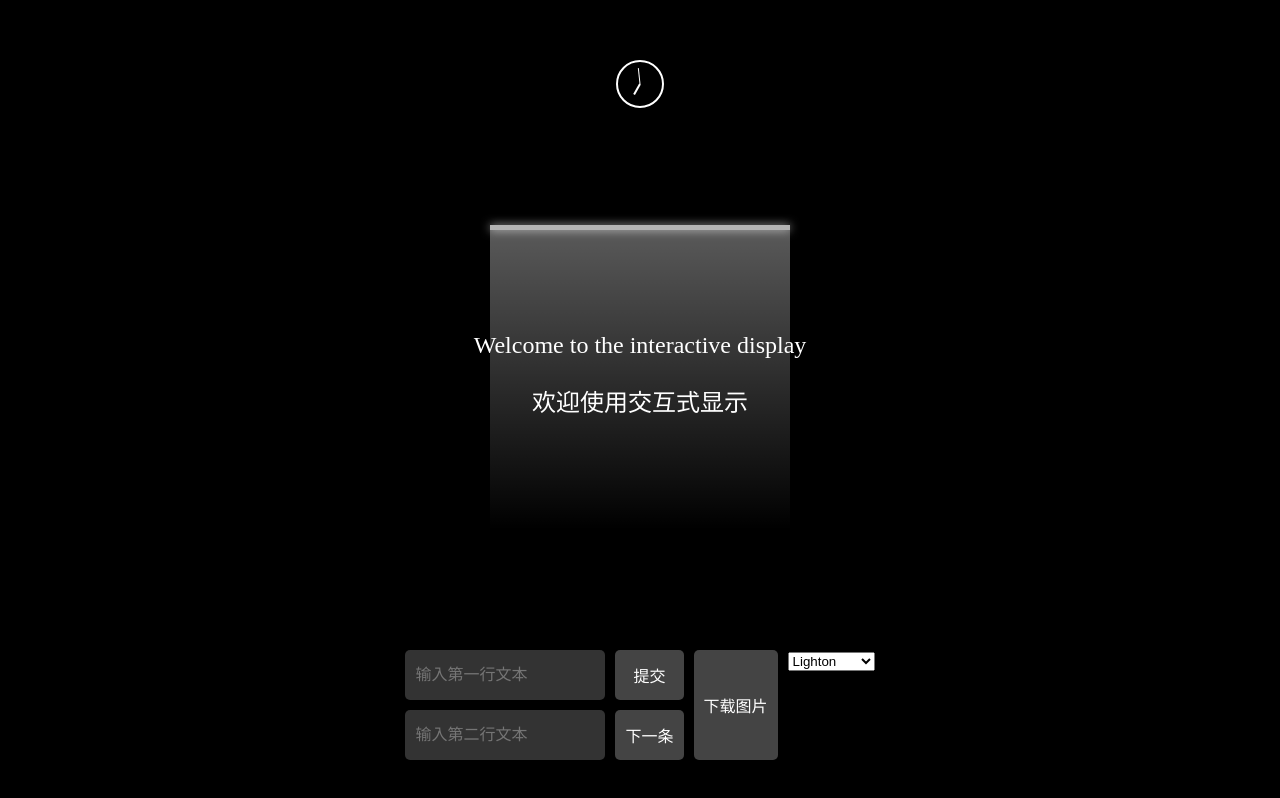
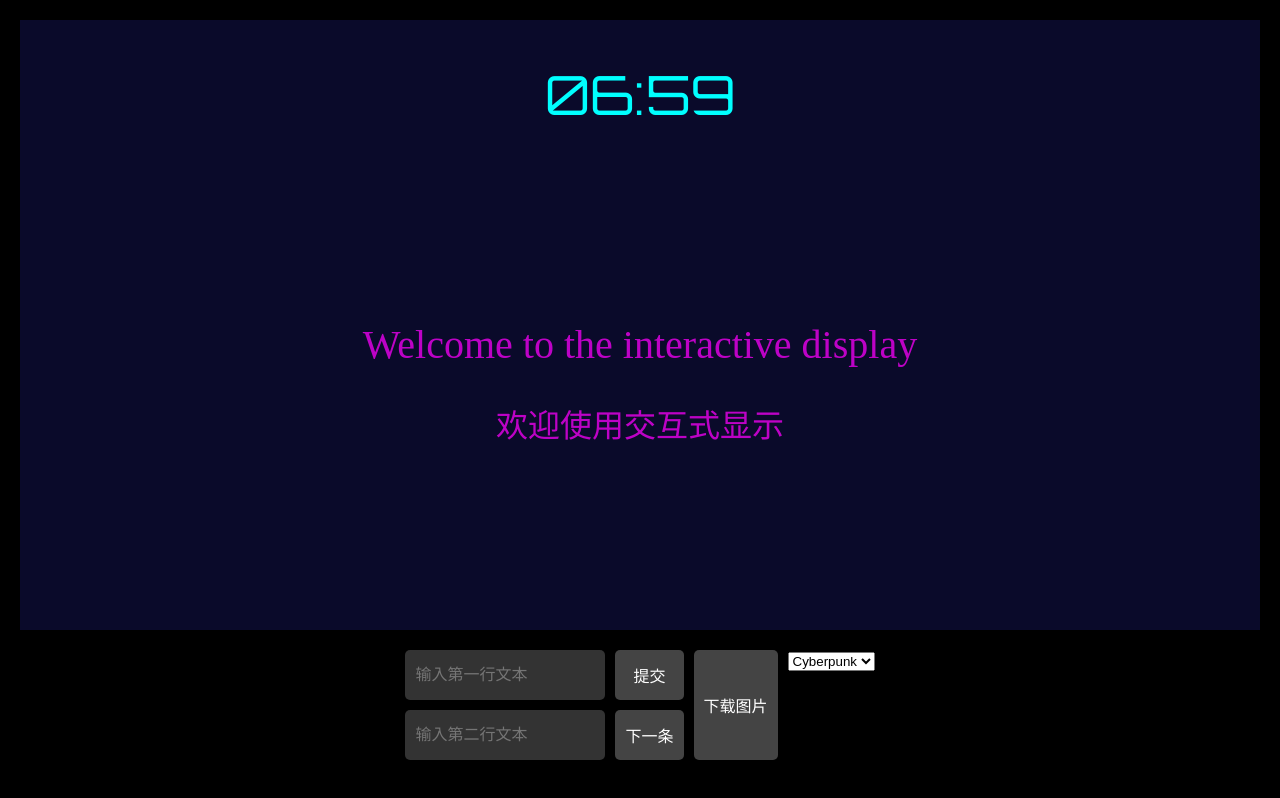
Before and after one commit to SepineTam/lighting, a Next.js app: page / in a window 1280 px wide. Built offline with nearby package versions, Linux system fonts and the light colour scheme.

Commit message:
对syberpunk加了个呼吸效果

```diff
--- a/app/components/InteractiveDisplay.tsx
+++ b/app/components/InteractiveDisplay.tsx
@@ -172,8 +172,18 @@ const InteractiveDisplay: React.FC<InteractiveDisplayProps> = ({ initialTheme })
           )}
           <div className={styles.textLayer}>
             <div className={styles.displayArea}>
-              <p className={styles.englishText} style={themeConfig.textStyle}>{displayText.en}</p>
-              <p className={styles.chineseText} style={{...themeConfig.textStyle, fontFamily: "'SimSun', serif"}}>{displayText.zh}</p>
+              <p
+                className={styles.englishText}
+                style={currentTheme === 'Cyberpunk' ? themeConfig.englishTextStyle : themeConfig.textStyle}
+              >
+                {displayText.en}
+              </p>
+              <p
+                className={styles.chineseText}
+                style={currentTheme === 'Cyberpunk' ? themeConfig.chineseTextStyle : {...themeConfig.textStyle, fontFamily: "'SimSun', serif"}}
+              >
+                {displayText.zh}
+              </p>
             </div>
           </div>
         </div>
@@ -218,9 +228,7 @@ const InteractiveDisplay: React.FC<InteractiveDisplayProps> = ({ initialTheme })
   );
 };
 
-export default InteractiveDisplay;
-
-// 添加这个新的组件来显示时钟图标
+export default InteractiveDisplay;// 添加这个新的组件来显示时钟图标
 const ClockIcon: React.FC<{ time: string }> = ({ time }) => {
   const [hours, minutes] = time.split(':').map(Number);
   const hourDegrees = (hours % 12 + minutes / 60) * 30;
--- a/app/config.json
+++ b/app/config.json
@@ -1,6 +1,6 @@
 {
   "themes": ["Halo", "Cyberpunk", "Lighton"],
-  "currentTheme": "Lighton",
+  "currentTheme": "Cyberpunk",
   "texts": [
     {
       "en": "Welcome to the interactive display",
--- a/app/globals.css
+++ b/app/globals.css
@@ -11,3 +11,16 @@ body {
 * {
   box-sizing: border-box;
 }
+
+@keyframes pulse {
+  0%, 100% {
+    opacity: 1;
+  }
+  50% {
+    opacity: 0.5;
+  }
+}
+
+.animate-pulse {
+  animation: pulse 2s cubic-bezier(0.4, 0, 0.6, 1) infinite;
+}
--- a/app/themes/Cyberpunk/config.json
+++ b/app/themes/Cyberpunk/config.json
@@ -4,10 +4,28 @@
     "fontSize": "54px",
     "color": "#00ffff"
   },
+  "timeStyle": {
+    "fontSize": "6xl",
+    "fontWeight": "bold",
+    "color": "#00ffff",
+    "animation": "pulse 2s cubic-bezier(0.4, 0, 0.6, 1) infinite"
+  },
   "textStyle": {
-    "fontFamily": "'Roboto', sans-serif",
-    "fontSize": "28px",
-    "color": "#ff00ff"
+    "fontSize": "2xl",
+    "color": "#ff00ff",
+    "animation": "pulse 2s cubic-bezier(0.4, 0, 0.6, 1) infinite"
+  },
+  "englishTextStyle": {
+    "fontFamily": "'Times New Roman', serif",
+    "fontSize": "2xl",
+    "color": "#ff00ff",
+    "animation": "pulse 2s cubic-bezier(0.4, 0, 0.6, 1) infinite"
+  },
+  "chineseTextStyle": {
+    "fontFamily": "'SimSun', serif",
+    "fontSize": "2xl",
+    "color": "#ff00ff",
+    "animation": "pulse 2s cubic-bezier(0.4, 0, 0.6, 1) infinite"
   },
   "backgroundColor": "#0a0a2a",
   "lightBeamColor": "rgba(255, 0, 255, 0.2)"
```
